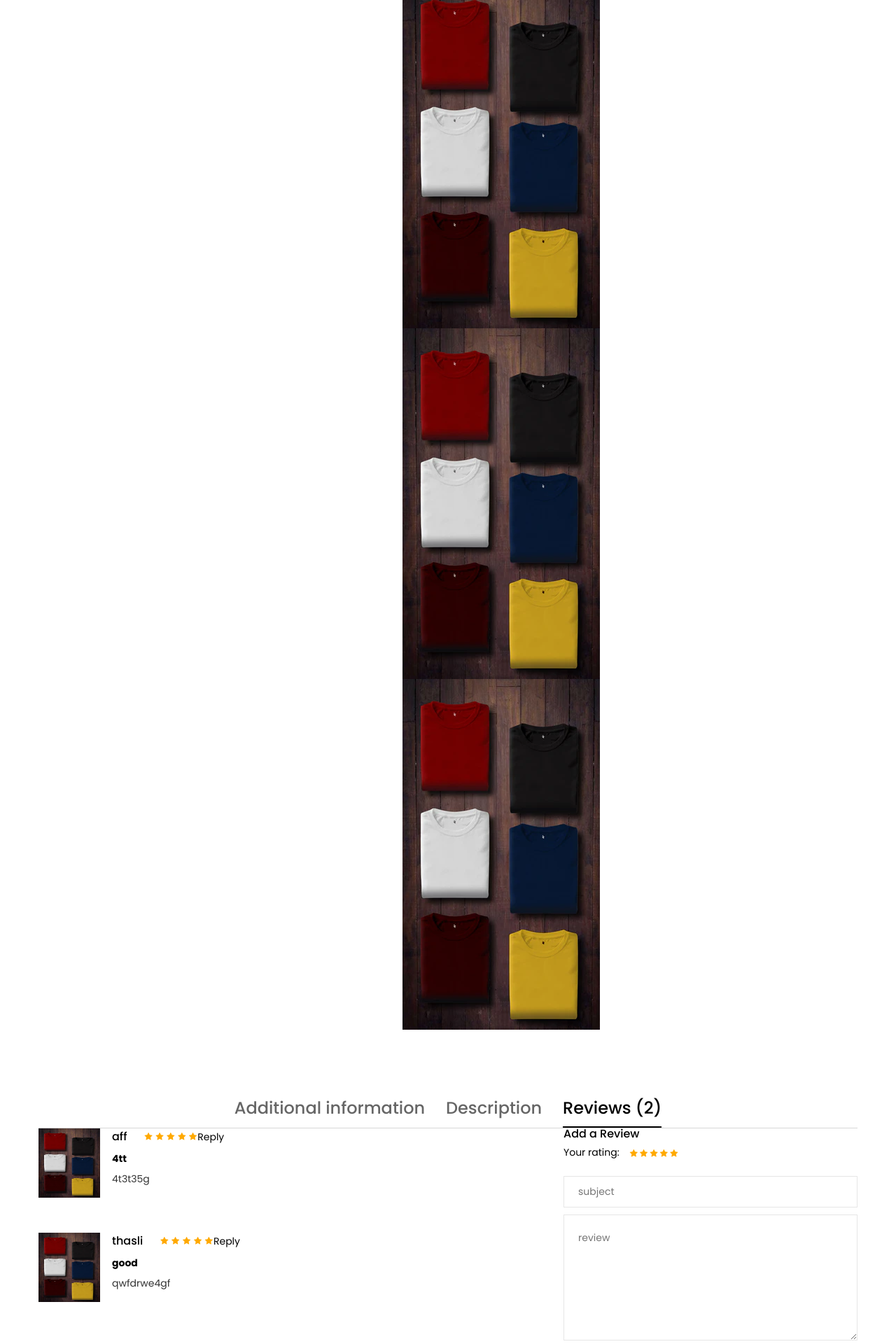
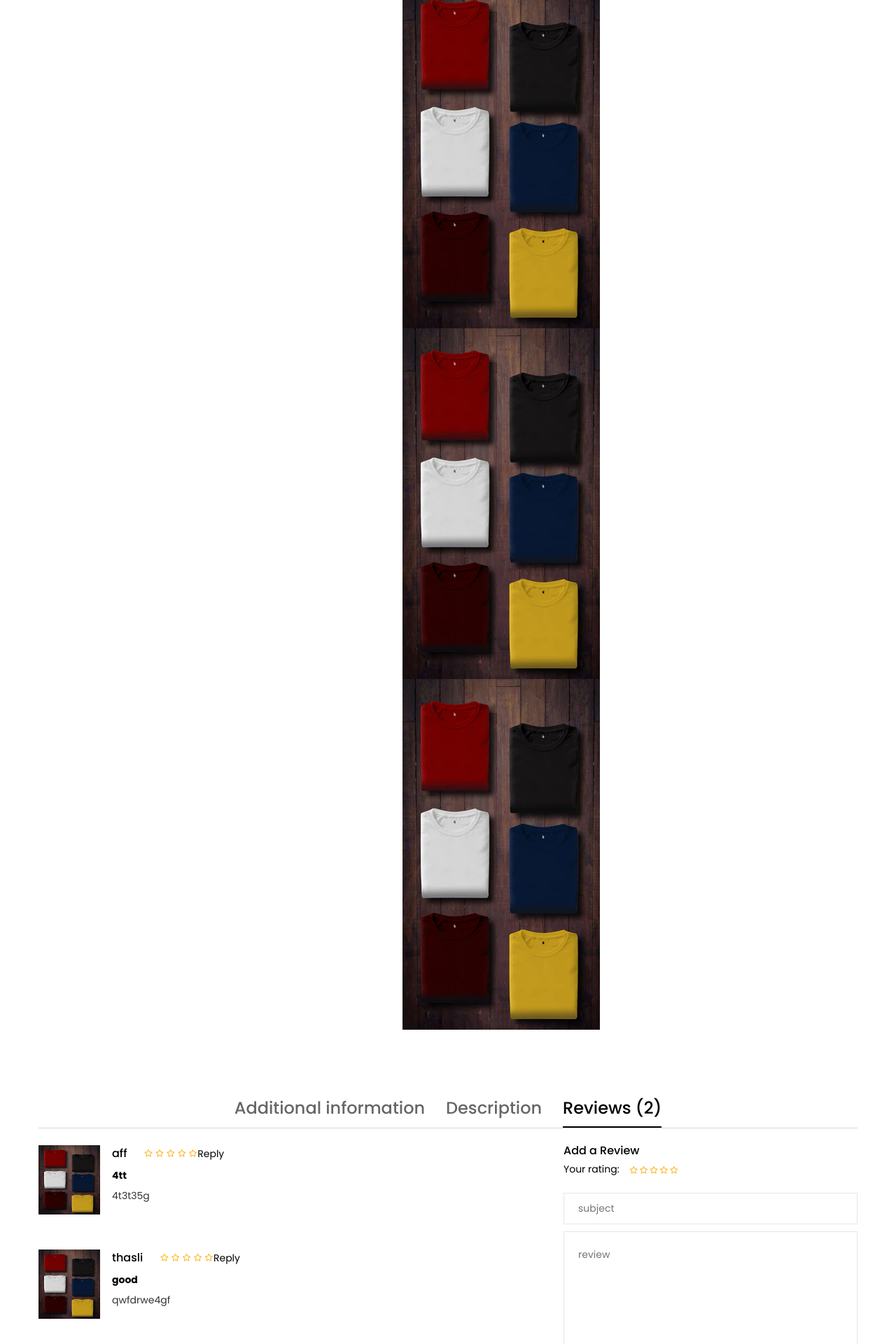
Before and after one commit to afnasamadpk/eshop, a Django app: page /product/1/ in a window 1280 px wide, after a click on "Reviews (2)". Shown: the part 1560-3480 px from the top of the page at 70% size. Run offline with Django 3.2, Linux system fonts and the light colour scheme; a user stored in the database is signed in; data comes from the database, SQL or seed files in the repository; both versions use the stored data as it was after the commit; some libraries are stand-ins or nearby versions; some web fonts are replaced.

Commit message:
added star rating

```diff
--- a/products/models.py
+++ b/products/models.py
@@ -26,6 +26,16 @@ class Products(models.Model):
     def __str__(self):
         return self.name
 
+    def get_rating(self):
+        rating = Rating.objects.filter(product=self)
+        star_count = len(rating)
+        sum=0
+        for i in rating:
+            sum +=i.rate
+
+        product_rating = sum/star_count
+        product_rating = round(product_rating)
+        return product_rating
 
 
 
--- a/products/views.py
+++ b/products/views.py
@@ -5,6 +5,7 @@ from products.models import Products,Category,Rating
 from products.forms import ReviewModelForm
 from django.contrib.auth.decorators import login_required
 from django.contrib.auth import authenticate,login,logout,update_session_auth_hash
+
 
 # Create your views here.
 # def show_one_product(request,id):
@@ -37,8 +38,11 @@ def show_one_product(request,id):
         if rate:
             rating = rate.rate
 
+
+
         form = ReviewModelForm()
-        return render (request,'products/product-details-3.html',{'form':form,'p':p,'reviews':reviews, 'rating': rating, 'five_stars':five_stars})
+        context = {'form':form,'p':p,'reviews':reviews, 'rating': rating, 'five_stars':five_stars}
+        return render (request,'products/product-details-3.html',context)
 
 
 def show_products(request,category_id):
@@ -59,8 +63,25 @@ def rating(request, product_id, rating):
     else:
         Rating.objects.create(user=user,product=product, rate=rating)
 
-    count = Rating.objects.filter(product=product)
+
+    # print(count)
     return redirect(next)
+    # return redirect(next)
+
+# def show_rating(request,id):
+#     count = Rating.objects.filter(product=product)
+#     star_count =str(len(count))
+#     sum=0
+#     for i in count:
+#         # print(i.rate)
+#         sum +=i.rate
+#     print(star_count)
+#     print(int(sum)/int(star_count))
+
+#     rated_value = int(sum)/int(star_count)
+#     return render(request,'product-details-3.html',{'rated_value':rated_value})
+
+
 
 
 # def show_reviews(request,id):
--- a/templates/products/product-details-3.html
+++ b/templates/products/product-details-3.html
@@ -64,13 +64,13 @@
                     <div class="pro-details-rating-wrap">
                         <div class="pro-details-rating">
                             {% for star in five_stars %}
-                            <a href="{% url 'rating' p.id star %}?next={{ request.path }}">
+
                                 <i class="fa fa-star-o
-                                {% if star <= rating %}
+                                {% if star <= p.get_rating %}
                                     yellow
                                 {% endif %}
                                 "></i>
-                            </a>
+
                             {% endfor %}
                         </div>
                         <span><a href="#">{{ reviews.all|length }} Reviews</a></span>
@@ -163,7 +163,7 @@
                 <a class="active" data-toggle="tab" href="#des-details2">Description</a>
                 <a data-toggle="tab" href="#des-details3">Reviews ({{reviews.all|length }})</a>
             </div>
-            <div class="tab-content description-White Lewis">
+            <div class="tab-content description-White Lewis pt-4">
                 <div id="des-details2" class="tab-pane active">
                     <div class="product-description-wrapper">
                         <p>Lorem ipsum dolor sit amet consectetur adipisicing elit, sed do eiusmod tempor incididunt</p>
@@ -201,11 +201,16 @@
                                                     <h4>{{r.user}}</h4>
                                                 </div>
                                                 <div class="review-rating">
-                                                    <i class="fa fa-star"></i>
-                                                    <i class="fa fa-star"></i>
-                                                    <i class="fa fa-star"></i>
-                                                    <i class="fa fa-star"></i>
-                                                    <i class="fa fa-star"></i>
+                                                    {% for star in five_stars %}
+                                                    <a href="{% url 'rating' p.id star %}?next={{ request.path }}">
+                                                        <i class="fa fa-star-o
+                                                        {% if star <= rating %}
+                                                            yellow
+                                                        {% endif %}
+                                                        "></i>
+                                                    </a>
+                                                    {% endfor %}
+
                                                 </div>
                                             </div>
                                             <div class="review-left">
@@ -268,13 +273,15 @@
                                         <div class="star-box">
                                             <span>Your rating:</span>
                                             <div class="ratting-star">
-                                                <i class="fa fa-star"></i>
-                                                <i class="fa fa-star"></i>
-                                                <i class="fa fa-star"></i>
-                                                <i class="fa fa-star"></i>
-                                                <i class="fa fa-star"></i>
+                                                {% for star in five_stars %}
+                                                <a class="{% if star <= rating %}yellow
+                                                {% endif %}" href="{% url 'rating' p.id star %}?next={{ request.path }}">
+                                                    <i class="fa fa-star-o"></i>
+                                                </a>
+                                                {% endfor %}
                                             </div>
                                         </div>
+
                                         <div class="row">
 
 
@@ -496,4 +503,16 @@
     })
 </script> -->
 
+
+
+<style>
+    .ratting-star a{
+        text-decoration:  none;
+    }
+
+    .ratting-star a.yellow {
+        color: #ffa900;
+    }
+</style>
+
 {% endblock %}
```
Also changed, not shown: db.sqlite3.
